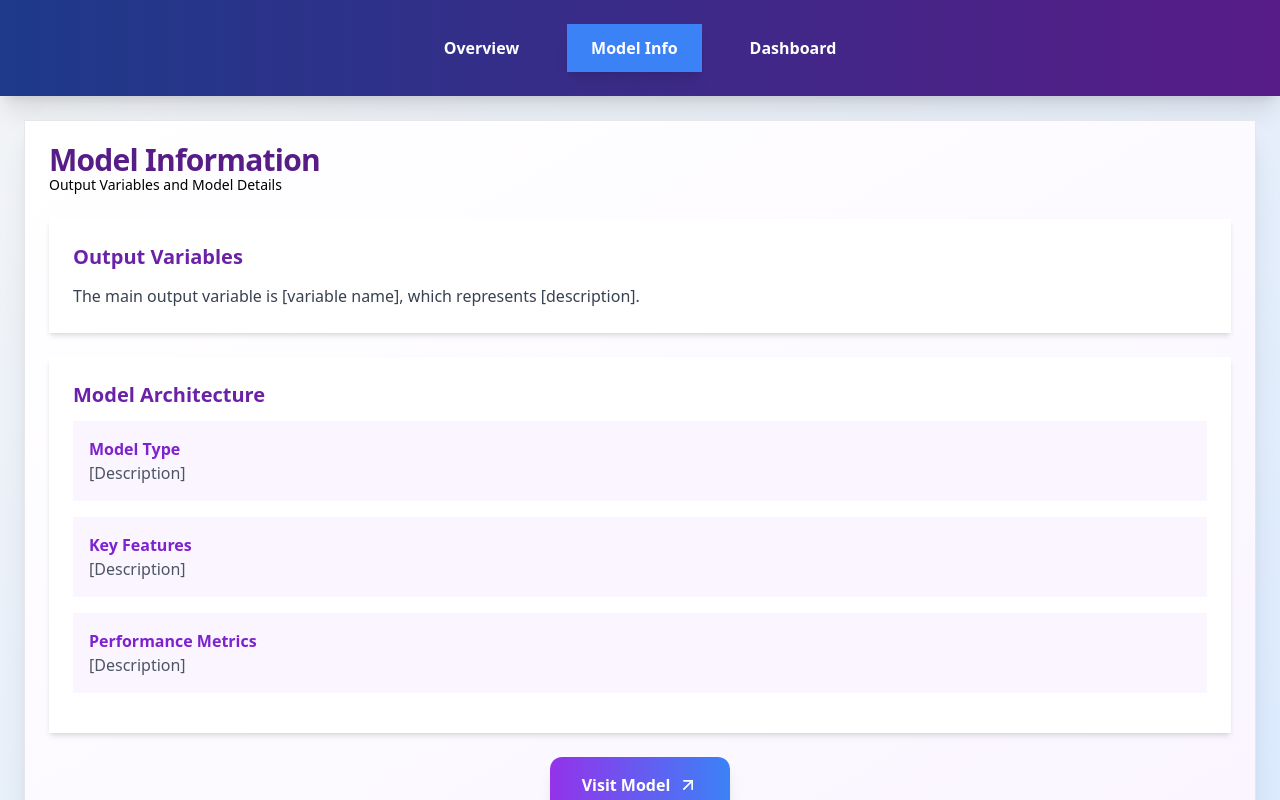
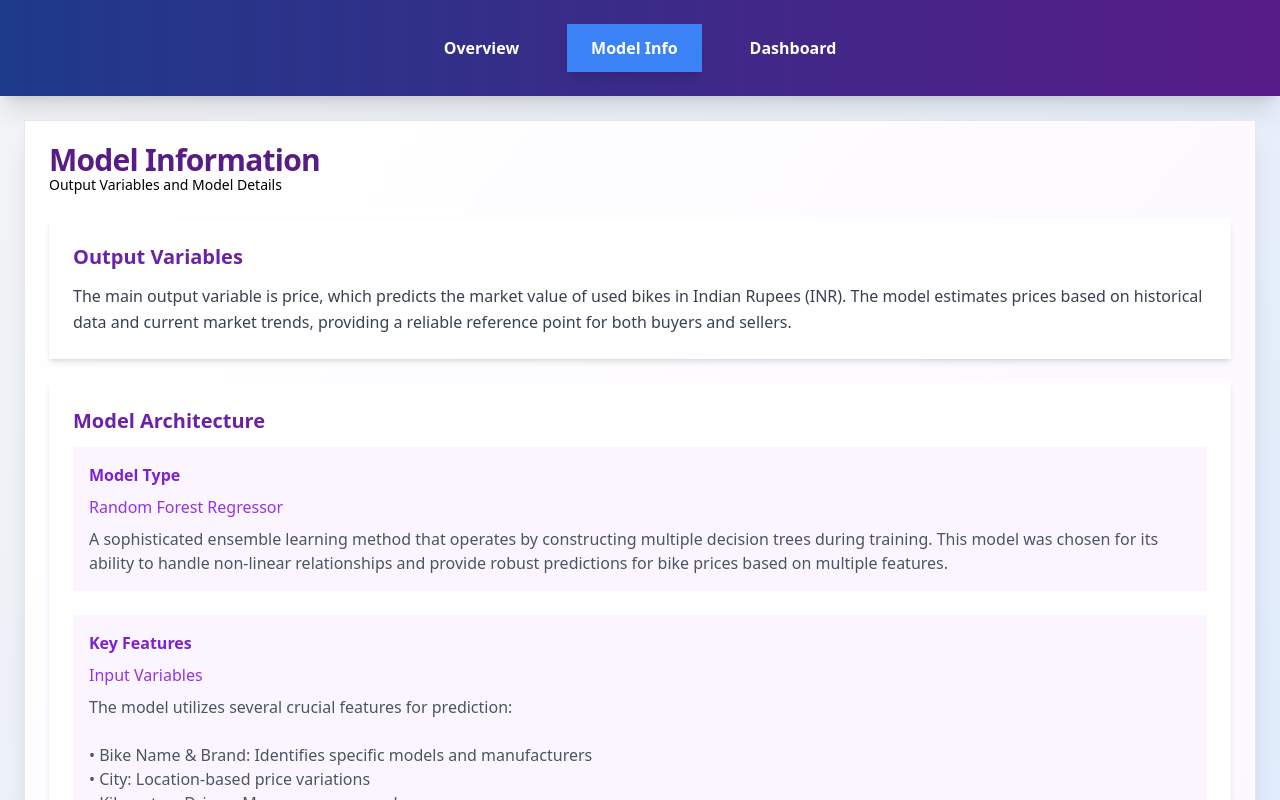
Before and after one commit to Chaitya-007/PowerBiProject, a React (Vite) app in the folder frontend/: page / in a window 1280 px wide. Both pictures are taken after a click on the button "Model Info". Shown: the top 800 px of the page. Built offline with nearby package versions, Linux system fonts and the light colour scheme.

Commit message:
Completed Project

```diff
--- a/frontend/src/App.jsx
+++ b/frontend/src/App.jsx
@@ -118,12 +118,11 @@ const App = () => {
               transition={{ duration: 0.2 }}
             >
               <h3 className="text-xl font-semibold text-blue-800 mb-3">
-                Dataset Description
+                Problem Statement
               </h3>
               <p className="text-gray-700 leading-relaxed">
-                This project analyzes [your dataset description]. The data
-                includes various features such as [feature descriptions]
-                collected over [time period].
+                Analysis of Used Bikes Prices for greater profit and Efficiency
+                in Business
               </p>
             </motion.div>
 
@@ -133,10 +132,19 @@ const App = () => {
               transition={{ duration: 0.2 }}
             >
               <h3 className="text-xl font-semibold text-blue-800 mb-3">
-                Project Goals
+                Dataset Overview
               </h3>
               <ul className="space-y-3">
-                {["Goal 1", "Goal 2", "Goal 3"].map((goal, index) => (
+                {[
+                  "bike_name: The name and model of the bike",
+                  "price: The price of the bike (in INR).",
+                  "city: The city where the bike is located.",
+                  "kms_driven: The total kilometers the bike has been driven.",
+                  "owner: The number of previous owners (e.g., First Owner).",
+                  "age: The age of the bike (in years).",
+                  "power: The engine power (in cc).",
+                  "brand: The brand of bike (e.g., Royal Enfield).",
+                ].map((goal, index) => (
                   <motion.li
                     key={index}
                     className="flex items-center text-gray-700"
@@ -145,7 +153,7 @@ const App = () => {
                     transition={{ delay: index * 0.2 }}
                   >
                     <div className="h-2 w-2 rounded-full bg-blue-500 mr-3" />
-                    {goal}: [Description]
+                    {goal}
                   </motion.li>
                 ))}
               </ul>
@@ -224,9 +232,138 @@ const App = () => {
   //   </motion.div>
   // );
 
+  // const Page2 = () => {
+  //   const handleRedirect = (url) => {
+  //     window.open(url, "_blank");
+  //   };
+
+  //   return (
+  //     <motion.div
+  //       initial={{ opacity: 0, y: 20 }}
+  //       animate={{ opacity: 1, y: 0 }}
+  //       transition={{ duration: 0.5 }}
+  //     >
+  //       <Card className="m-6 bg-gradient-to-br from-white to-purple-50 shadow-xl">
+  //         <CardHeader>
+  //           <motion.div
+  //             initial={{ x: -20 }}
+  //             animate={{ x: 0 }}
+  //             transition={{ duration: 0.5 }}
+  //           >
+  //             <CardTitle className="text-3xl text-purple-900">
+  //               Model Information
+  //             </CardTitle>
+  //             <CardDescription className="text-lg">
+  //               Output Variables and Model Details
+  //             </CardDescription>
+  //           </motion.div>
+  //         </CardHeader>
+  //         <CardContent>
+  //           <div className="space-y-6">
+  //             <motion.div
+  //               className="bg-white p-6 rounded-lg shadow-md"
+  //               whileHover={{ scale: 1.02 }}
+  //               transition={{ duration: 0.2 }}
+  //             >
+  //               <h3 className="text-xl font-semibold text-purple-800 mb-3">
+  //                 Output Variables
+  //               </h3>
+  //               <p className="text-gray-700 leading-relaxed">
+  //                 The main output variable is price, which determines the cost
+  //                 of bike.
+  //               </p>
+  //             </motion.div>
+
+  //             <motion.div
+  //               className="bg-white p-6 rounded-lg shadow-md"
+  //               whileHover={{ scale: 1.02 }}
+  //               transition={{ duration: 0.2 }}
+  //             >
+  //               <h3 className="text-xl font-semibold text-purple-800 mb-3">
+  //                 Model Architecture
+  //               </h3>
+  //               {["Model Type", "Key Features", "Performance Metrics"].map(
+  //                 (item, index) => (
+  //                   <motion.div
+  //                     key={index}
+  //                     className="mb-4 p-4 bg-purple-50 rounded-lg"
+  //                     initial={{ opacity: 0, x: -20 }}
+  //                     animate={{ opacity: 1, x: 0 }}
+  //                     transition={{ delay: index * 0.2 }}
+  //                   >
+  //                     <h4 className="font-semibold text-purple-700">{item}</h4>
+  //                     <p className="text-gray-600">[Description]</p>
+  //                   </motion.div>
+  //                 )
+  //               )}
+  //             </motion.div>
+
+  //             <motion.div
+  //               className="flex justify-center mt-8"
+  //               initial={{ opacity: 0, y: 20 }}
+  //               animate={{ opacity: 1, y: 0 }}
+  //               transition={{ delay: 0.5 }}
+  //             >
+  //               <motion.button
+  //                 onClick={() =>
+  //                   handleRedirect("https://bimodelprediction.onrender.com")
+  //                 }
+  //                 className="group relative px-8 py-4 bg-gradient-to-r from-purple-600 to-blue-500 text-white font-semibold rounded-xl shadow-lg
+  //                           hover:shadow-2xl transition-all duration-300 overflow-hidden"
+  //                 whileHover={{ scale: 1.05 }}
+  //                 whileTap={{ scale: 0.95 }}
+  //               >
+  //                 <div className="flex items-center space-x-2">
+  //                   <span>Visit Model</span>
+  //                   <ArrowUpRight className="w-5 h-5 transition-transform group-hover:translate-x-1 group-hover:-translate-y-1" />
+  //                 </div>
+  //                 <motion.div
+  //                   className="absolute inset-0 bg-white opacity-20"
+  //                   initial={{ x: "-100%" }}
+  //                   whileHover={{ x: "100%" }}
+  //                   transition={{ duration: 0.5 }}
+  //                 />
+  //               </motion.button>
+  //             </motion.div>
+  //           </div>
+  //         </CardContent>
+  //       </Card>
+  //     </motion.div>
+  //   );
+  // };
+
   const Page2 = () => {
     const handleRedirect = (url) => {
       window.open(url, "_blank");
+    };
+
+    const modelDetails = {
+      "Model Type": {
+        title: "Random Forest Regressor",
+        description:
+          "A sophisticated ensemble learning method that operates by constructing multiple decision trees during training. This model was chosen for its ability to handle non-linear relationships and provide robust predictions for bike prices based on multiple features.",
+      },
+      "Key Features": {
+        title: "Input Variables",
+        description:
+          "The model utilizes several crucial features for prediction:\n\n" +
+          "• Bike Name & Brand: Identifies specific models and manufacturers\n" +
+          "• City: Location-based price variations\n" +
+          "• Kilometers Driven: Measures usage and wear\n" +
+          "• Owner History: Number of previous owners\n" +
+          "• Age: Vehicle age in years\n" +
+          "• Engine Power: Power rating in CC",
+      },
+      "Performance Metrics": {
+        title: "Model Evaluation",
+        description:
+          "The model demonstrates strong predictive performance:\n\n" +
+          "• Kappa Statistic : \nThe Kappa statistic is a number used to measure how much two people (or systems) agree when they are classifying something, while also considering the possibility that they might agree just by chance.\n" +
+          "• Mean Absolute Error: \nMeasures the average magnitude of the errors in predictions, calculated as the average of the absolute differences between predicted and actual prices.\n" +
+          "• Root Mean Square Error: \nMeasures the square root of the average of the squared differences between predicted and actual prices. It provides a sense of the magnitude of prediction errors.\n" +
+          "• Relative Absolute Error (RAE): \nMeasures the absolute error as a percentage of the absolute error of a simple model (e.g., predicting the mean of the target variable). It helps to understand the error relative to a baseline model.\n" +
+          "•Root Relative Squared Error (RRSE): \nMeasures the square root of the squared error relative to the squared error of a simple model. It provides a normalized measure of error relative to a baseline model.",
+      },
     };
 
     return (
@@ -261,8 +398,11 @@ const App = () => {
                   Output Variables
                 </h3>
                 <p className="text-gray-700 leading-relaxed">
-                  The main output variable is [variable name], which represents
-                  [description].
+                  The main output variable is price, which predicts the market
+                  value of used bikes in Indian Rupees (INR). The model
+                  estimates prices based on historical data and current market
+                  trends, providing a reliable reference point for both buyers
+                  and sellers.
                 </p>
               </motion.div>
 
@@ -274,20 +414,27 @@ const App = () => {
                 <h3 className="text-xl font-semibold text-purple-800 mb-3">
                   Model Architecture
                 </h3>
-                {["Model Type", "Key Features", "Performance Metrics"].map(
-                  (item, index) => (
+                {Object.entries(modelDetails).map(([key, value], index) => (
                   <motion.div
                     key={index}
-                      className="mb-4 p-4 bg-purple-50 rounded-lg"
+                    className="mb-6 p-4 bg-purple-50 rounded-lg"
                     initial={{ opacity: 0, x: -20 }}
                     animate={{ opacity: 1, x: 0 }}
                     transition={{ delay: index * 0.2 }}
                   >
-                      <h4 className="font-semibold text-purple-700">{item}</h4>
-                      <p className="text-gray-600">[Description]</p>
+                    <h4 className="font-semibold text-purple-700 mb-2">
+                      {key}
+                    </h4>
+                    <div className="space-y-2">
+                      <h5 className="text-purple-600 font-medium">
+                        {value.title}
+                      </h5>
+                      <p className="text-gray-600 whitespace-pre-line">
+                        {value.description}
+                      </p>
+                    </div>
                   </motion.div>
-                  )
-                )}
+                ))}
               </motion.div>
 
               <motion.div
```
Lines whose indentation alone changed are shown as unchanged.
